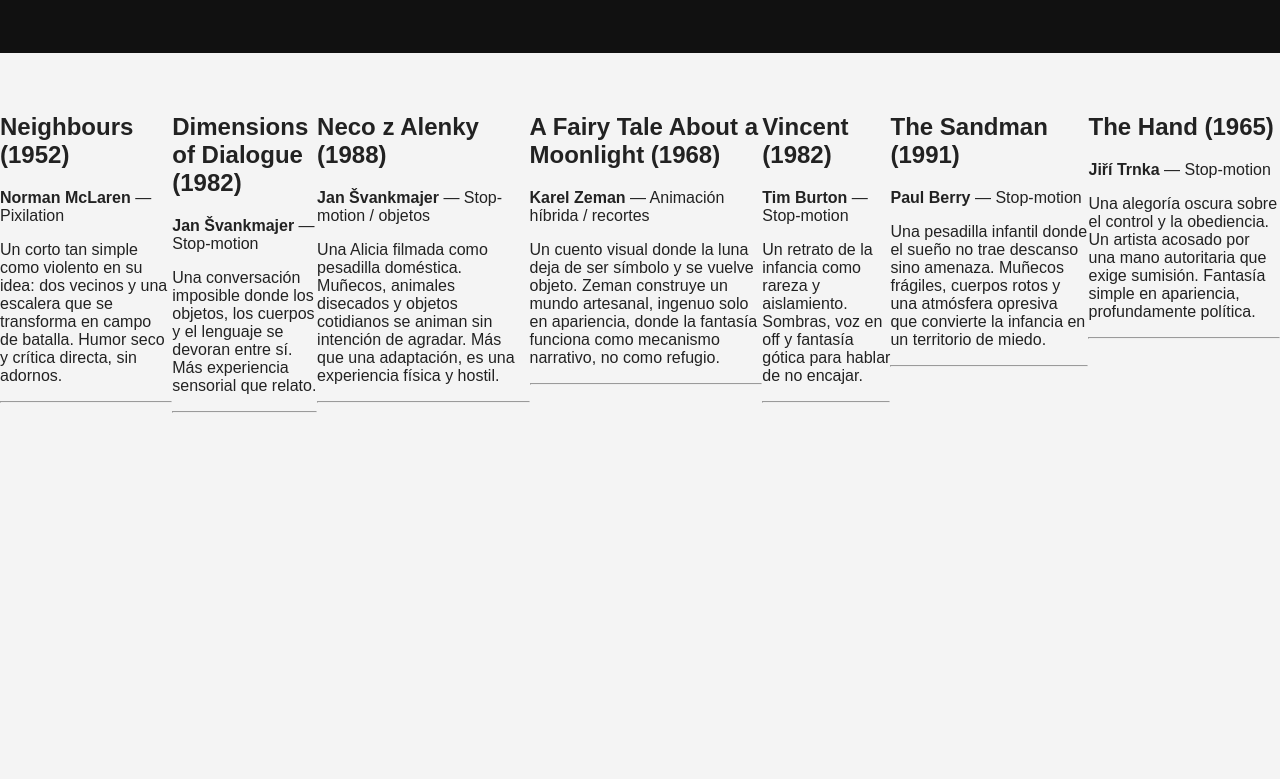
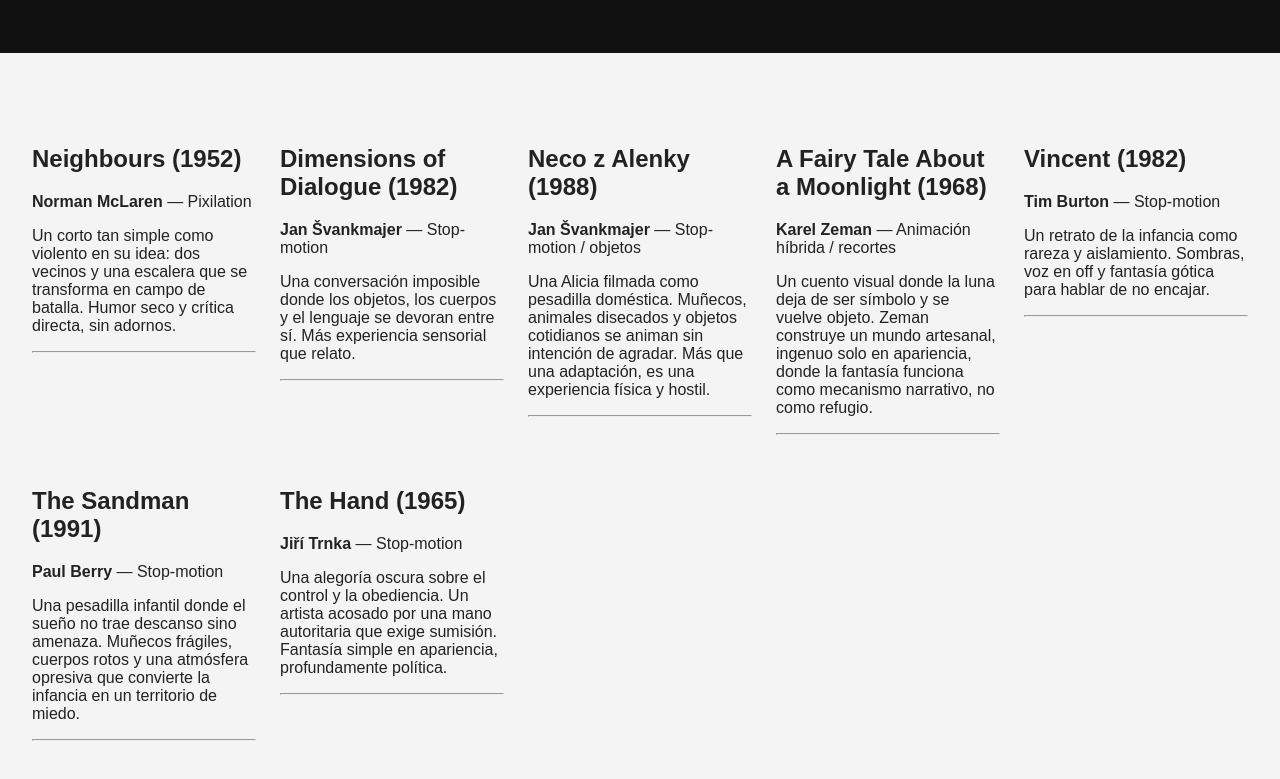
Before and after one commit to leoauza/archivo-cortos-animados, a plain HTML site: page listado.html in a window 1280 px wide. Shown: the part 111-890 px from the top of the page. Before the commit the page ends 800 px from the top, so only its background shows below. Drawn offline with Linux system fonts and the light colour scheme.

Commit message:
Update styles.css
Grid for the list.

```diff
--- a/css/styles.css
+++ b/css/styles.css
@@ -37,4 +37,11 @@ main {
 
 a {
   text-decoration: none;
-  bac
+}
+
+#listado {
+  display: grid;
+  grid-template-columns: repeat(auto-fill, minmax(220px, 1fr));
+  gap: 1.5rem;
+  padding: 2rem;
+}
```
